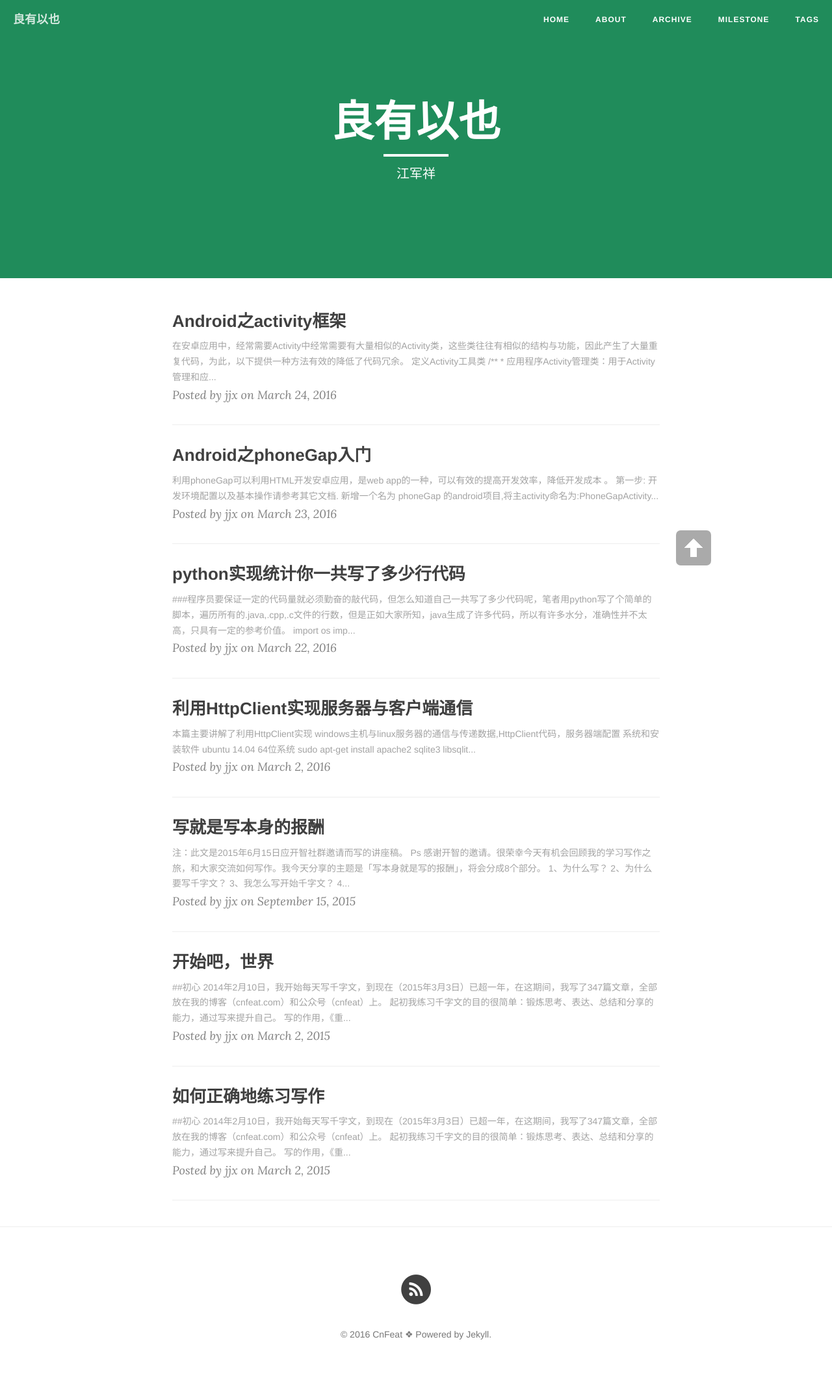
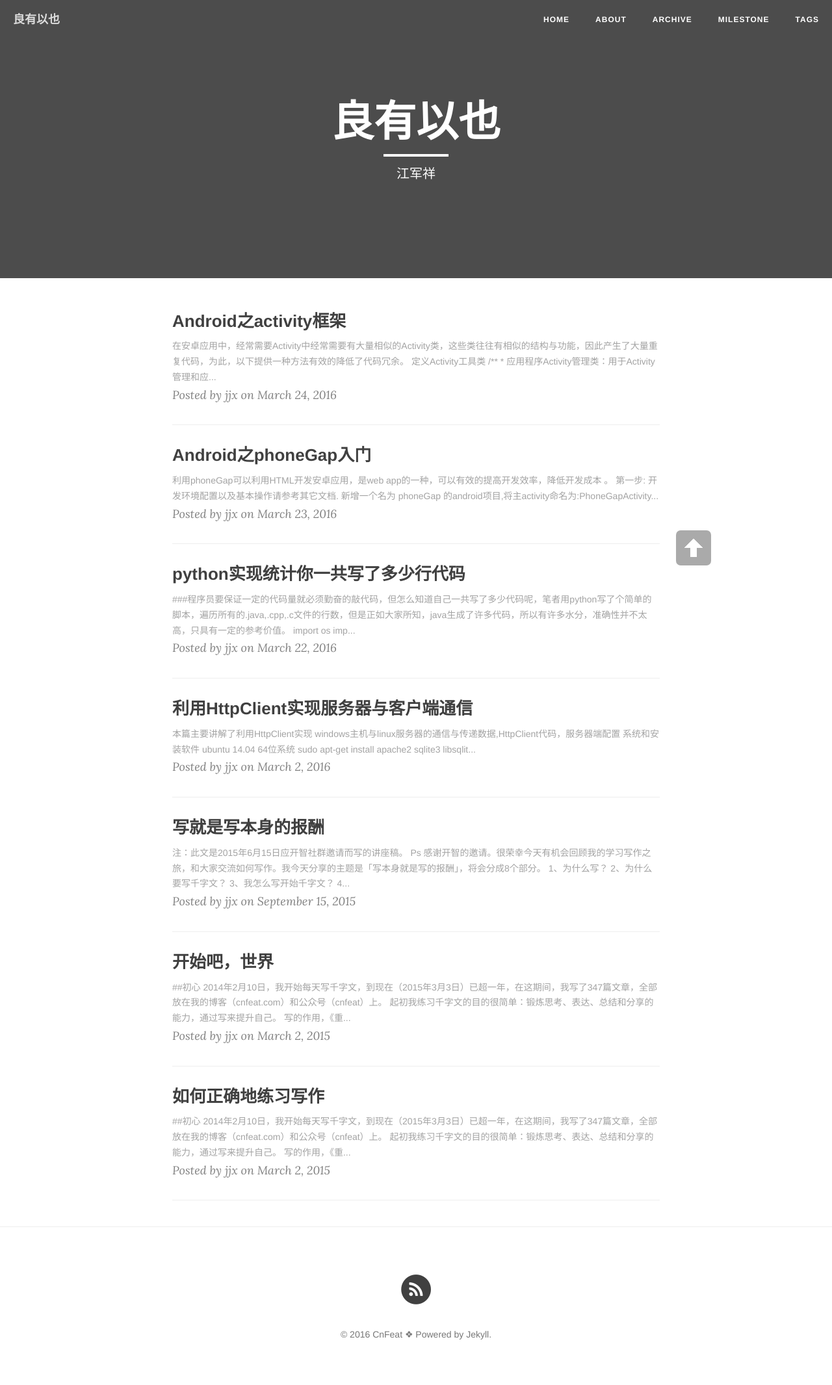
Before and after one commit to whuhan2013/whuhan2013.github.io, a Jekyll site: the page built from index.html, in a window 1280 px wide. Shown: the whole page at 65% size. Built offline with Jekyll 4.4.1, drawn with Linux system fonts in a browser that asks for light colours; nearby versions of some CDN libraries; the list of posts is cut into pages by our own code.

Commit message:
Update _config.yml

```diff
--- a/_config.yml
+++ b/_config.yml
@@ -1,6 +1,6 @@
 # Site settings
 title: 良有以也
-header-img: "img/green.jpg"
+header-img: "img/black.jpg"
 tagline: "cn"
 description: "江军祥|读而立·写而生"
 baseurl: ""
```
